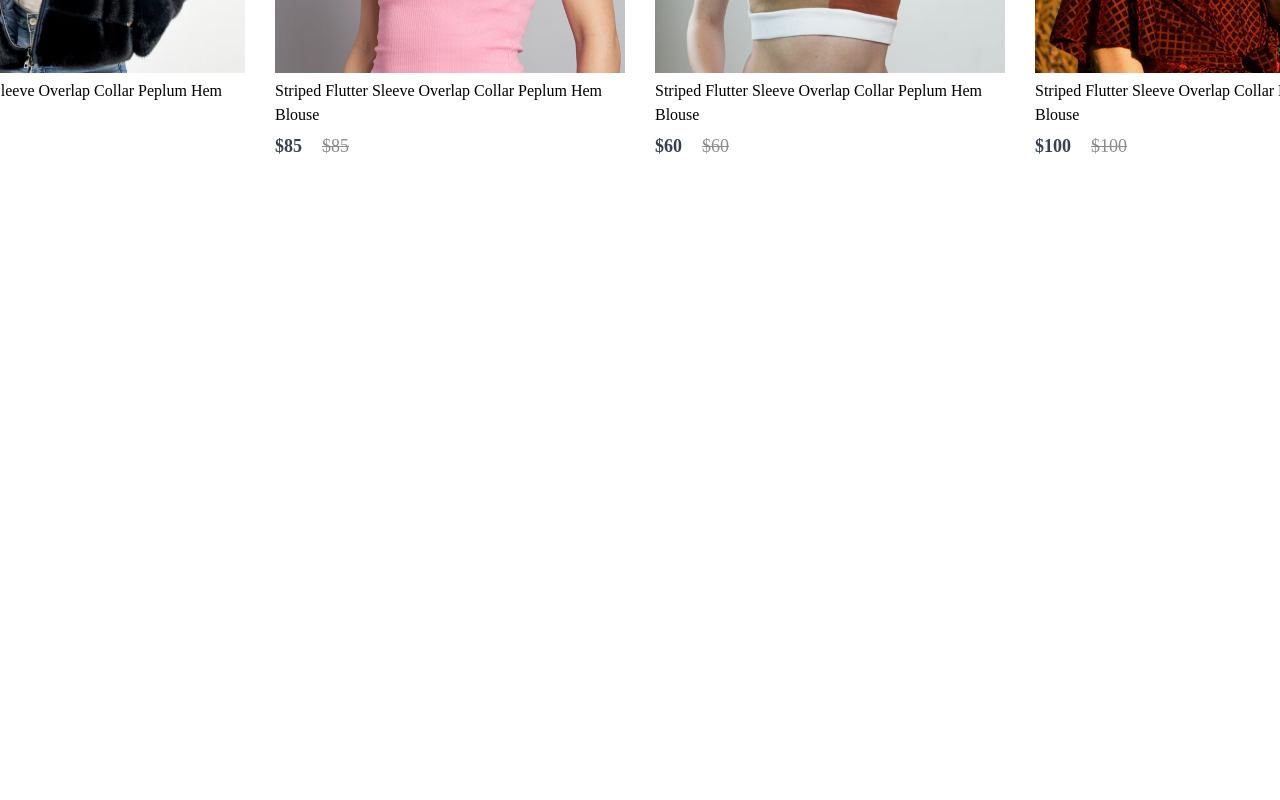
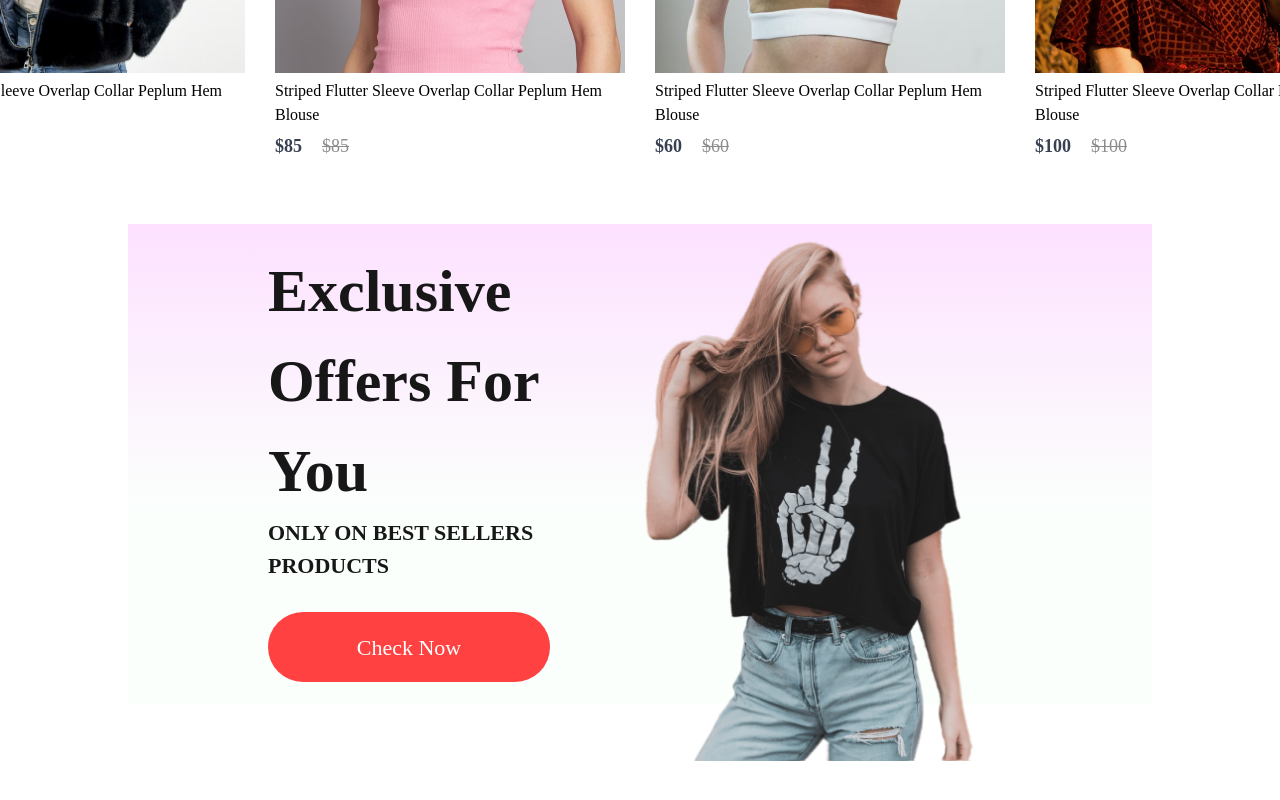
Before and after one commit to Viswaksena-J/ECommerce, a React (Create React App) app in the folder frontend/: page / in a window 1280 px wide. Shown: the part 1393-2193 px from the top of the page. Before the commit the page ends 1617 px from the top, so only its background shows below. Built offline with nearby package versions, Linux system fonts and the light colour scheme.

Commit message:
Exclusive offers in homepage

```diff
--- a/frontend/src/Components/Offers/Offers.css
+++ b/frontend/src/Components/Offers/Offers.css
@@ -0,0 +1,49 @@
+.offers{
+    width: 80%;
+    height: 60vh;
+    display: flex;
+    margin: auto;
+    padding: 0px 140px;
+    margin-bottom: 150px;
+    background: linear-gradient(180deg,#fde1ff 0%,#e1ffea22 60%);
+}
+
+.offers-left{
+    flex: 1;
+    display: flex;
+    flex-direction: column;
+    justify-content: center;
+}
+
+.offers-left h1{
+    color: #171717;
+    font-size: 60px;
+    font-weight: 600;
+}
+
+.offers-left p{
+    color: #171717;
+    font-size: 22px;
+    font-weight: 600;
+}
+
+.offers-left button{
+    width: 282px;
+    height: 70px;
+    border-radius: 35px;
+    background-color: #ff4141;
+    color: white;
+    border: none;
+    font-size: 22px;
+    font-weight: 500;
+    margin-top: 30px;
+    cursor: pointer;
+}
+
+.offers-right{
+    flex: 1;
+    display: flex;
+    justify-content: flex-end;
+    align-items: center;
+    padding-top: 50px;
+}
--- a/frontend/src/Components/Offers/Offers.jsx
+++ b/frontend/src/Components/Offers/Offers.jsx
@@ -1,12 +1,21 @@
-import React from 'react'
-import './Offers.css'
+import React from "react";
+import "./Offers.css";
+import exclusive_image from "../Assets/exclusive_image.png";
 
 const Offers = () => {
   return (
-    <div className='offers'>
-        Offers
+    <div className="offers">
+      <div className="offers-left">
+        <h1>Exclusive</h1>
+        <h1>Offers For You</h1>
+        <p>ONLY ON BEST SELLERS PRODUCTS</p>
+        <button>Check Now</button>
+      </div>
+      <div className="offers-right">
+        <img src={exclusive_image} alt="" />
+      </div>
     </div>
-  )
-}
+  );
+};
 
-export default Offers
+export default Offers;
--- a/frontend/src/Pages/Shop.jsx
+++ b/frontend/src/Pages/Shop.jsx
@@ -1,12 +1,14 @@
 import React from 'react'
 import Hero from '../Components/Hero/Hero'
 import Popular from '../Components/Popular/Popular'
+import Offers from '../Components/Offers/Offers'
 
 const Shop = () => {
   return (
     <div>
         <Hero />
         <Popular />
+        <Offers />
     </div>
   )
 }
```
